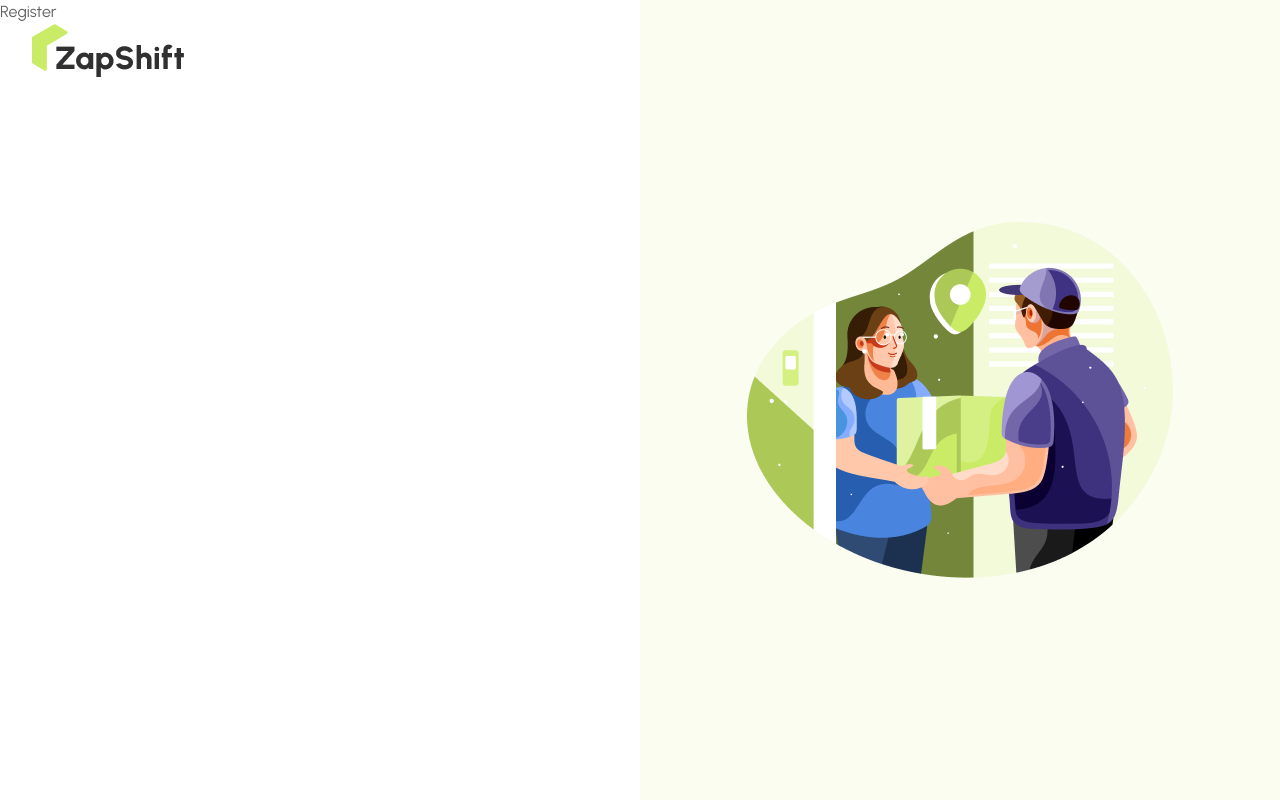
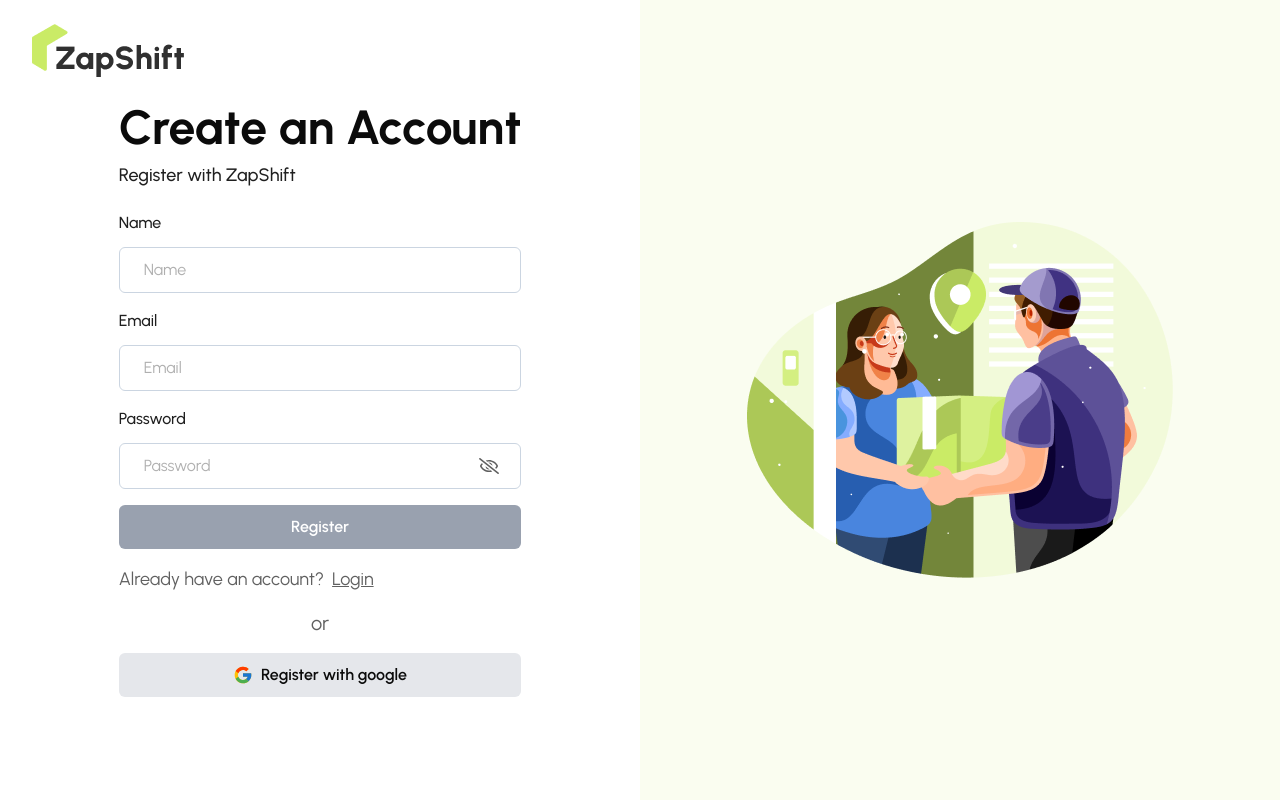
Before and after one commit to AbrarulRhythm/new-zap-shift-client, a React (Vite) app: page /register in a window 1280 px wide. Built offline with nearby package versions, Linux system fonts and the light colour scheme.

Commit message:
added register form

```diff
--- a/src/pages/Auth/Login/Login.jsx
+++ b/src/pages/Auth/Login/Login.jsx
@@ -26,7 +26,7 @@ const Login = () => {
             <div className="w-full md:w-8/12 2xl:w-6/12 px-3">
                 <div className="mb-5">
                     <h1 className="text-4xl lg:text-5xl font-bold text-dark-13">Welcome Back</h1>
-                    <p className="text-lg mt-2 text-dark-12">Login with ZapShift</p>
+                    <p className="text-lg mt-2 text-dark-12  font-medium">Login with ZapShift</p>
                 </div>
 
                 <form onSubmit={handleSubmit(handleLogin)}>
@@ -86,9 +86,8 @@ const Login = () => {
                 </form>
                 <div className="mt-4">
                     <span className="text-lg">
-                        {' '}
-                        Don’t have any account?{' '}
-                        <Link to="/register" className="underline hover:text-theme-primary duration-200">
+                        Don’t have any account?
+                        <Link to="/register" className="underline hover:text-theme-primary duration-200 ml-2">
                             Register
                         </Link>
                     </span>
@@ -97,7 +96,6 @@ const Login = () => {
                 <span className="text-center text-xl py-4 block">or</span>
 
                 {/* Login with google */}
-
                 <button className="flex items-center justify-center gap-2 w-full bg-gray-200 text-dark-13 font-semibold rounded-md px-4 py-2.5 hover:shadow-btn-inner duration-300 active:scale-95 cursor-pointer">
                     <FcGoogle className="text-xl" /> Login with google
                 </button>
--- a/src/pages/Auth/Register/Register.jsx
+++ b/src/pages/Auth/Register/Register.jsx
@@ -1,5 +1,115 @@
+import { useState } from 'react';
+import { useForm } from 'react-hook-form';
+import { FaRegEyeSlash } from 'react-icons/fa';
+import { FcGoogle } from 'react-icons/fc';
+import { IoEyeOutline } from 'react-icons/io5';
+import { TbInfoSquare } from 'react-icons/tb';
+import { Link } from 'react-router';
+
 const Register = () => {
-    return <div>Register</div>;
+    const [showPassword, setShowPassword] = useState(false);
+
+    const {
+        register,
+        handleSubmit,
+        reset,
+        formState: { errors, isValid, isSubmitting },
+    } = useForm();
+
+    // Handle Submit Form
+    const handleRegister = async (data) => {
+        console.log(data);
+    };
+
+    return (
+        <div className="flex justify-center  items-center w-full h-full mt-10 lg:mt-0">
+            <div className="w-full md:w-8/12 2xl:w-6/12 px-3">
+                <div className="mb-5">
+                    <h1 className="text-4xl lg:text-5xl font-bold text-dark-13">Create an Account</h1>
+                    <p className="text-lg mt-2 text-dark-12 font-medium">Register with ZapShift</p>
+                </div>
+
+                <form onSubmit={handleSubmit(handleRegister)}>
+                    {/* Name */}
+                    <div className="mb-4">
+                        <label className="form-label">Name</label>
+                        <input
+                            {...register('name', {
+                                required: 'name is required!',
+                            })}
+                            type="name"
+                            className={`${errors.name ? 'form-field-error form-field' : 'form-field'}`}
+                            placeholder="Name"
+                        />
+                        <span className={`${errors.name ? 'flex mt-2.5' : 'hidden'} text-sm text-red-500 items-center gap-2`}>
+                            <TbInfoSquare className="text-lg" /> {errors.name && errors.name.message}
+                        </span>
+                    </div>
+                    {/* Email */}
+                    <div className="mb-4">
+                        <label className="form-label">Email</label>
+                        <input
+                            {...register('email', {
+                                required: 'Email is required!',
+                            })}
+                            type="email"
+                            className={`${errors.email ? 'form-field-error form-field' : 'form-field'}`}
+                            placeholder="Email"
+                        />
+                        <span className={`${errors.email ? 'flex mt-2.5' : 'hidden'} text-sm text-red-500 items-center gap-2`}>
+                            <TbInfoSquare className="text-lg" /> {errors.email && errors.email.message}
+                        </span>
+                    </div>
+                    {/* Password */}
+                    <div className="mb-4">
+                        <label className="form-label">Password</label>
+                        <div className="relative">
+                            <input
+                                {...register('password', {
+                                    required: 'Password is required!',
+                                })}
+                                type={showPassword ? 'text' : 'password'}
+                                className={`${errors.password ? 'form-field-error form-field' : 'form-field'}`}
+                                placeholder="Password"
+                            />
+                            <span
+                                onClick={() => setShowPassword(!showPassword)}
+                                className="absolute top-[50%] translate-[-50%] right-3 text-xl cursor-pointer"
+                            >
+                                {showPassword ? <IoEyeOutline /> : <FaRegEyeSlash />}
+                            </span>
+                        </div>
+                        <span className={`${errors.password ? 'flex mt-2.5' : 'hidden'} text-sm text-red-500 items-center gap-2`}>
+                            <TbInfoSquare className="text-lg" /> {errors.password && errors.password.message}
+                        </span>
+                    </div>
+
+                    {/* Register Button */}
+                    <button
+                        className="w-full bg-theme-primary disabled:bg-gray-400 disabled:active:scale-100 disabled:hover:shadow-none disabled:text-white disabled:cursor-not-allowed text-dark-13 font-semibold rounded-md px-4 py-2.5 hover:shadow-btn-inner duration-300 active:scale-95 cursor-pointer"
+                        disabled={!isValid || isSubmitting}
+                    >
+                        {isSubmitting ? <span className="loading loading-spinner loading-sm"></span> : 'Register'}
+                    </button>
+                </form>
+                <div className="mt-4">
+                    <span className="text-lg">
+                        Already have an account?
+                        <Link to="/login" className="underline hover:text-theme-primary duration-200 ml-2">
+                            Login
+                        </Link>
+                    </span>
+                </div>
+
+                <span className="text-center text-xl py-4 block">or</span>
+
+                {/* Register with google */}
+                <button className="flex items-center justify-center gap-2 w-full bg-gray-200 text-dark-13 font-semibold rounded-md px-4 py-2.5 hover:shadow-btn-inner duration-300 active:scale-95 cursor-pointer">
+                    <FcGoogle className="text-xl" /> Register with google
+                </button>
+            </div>
+        </div>
+    );
 };
 
 export default Register;
```
